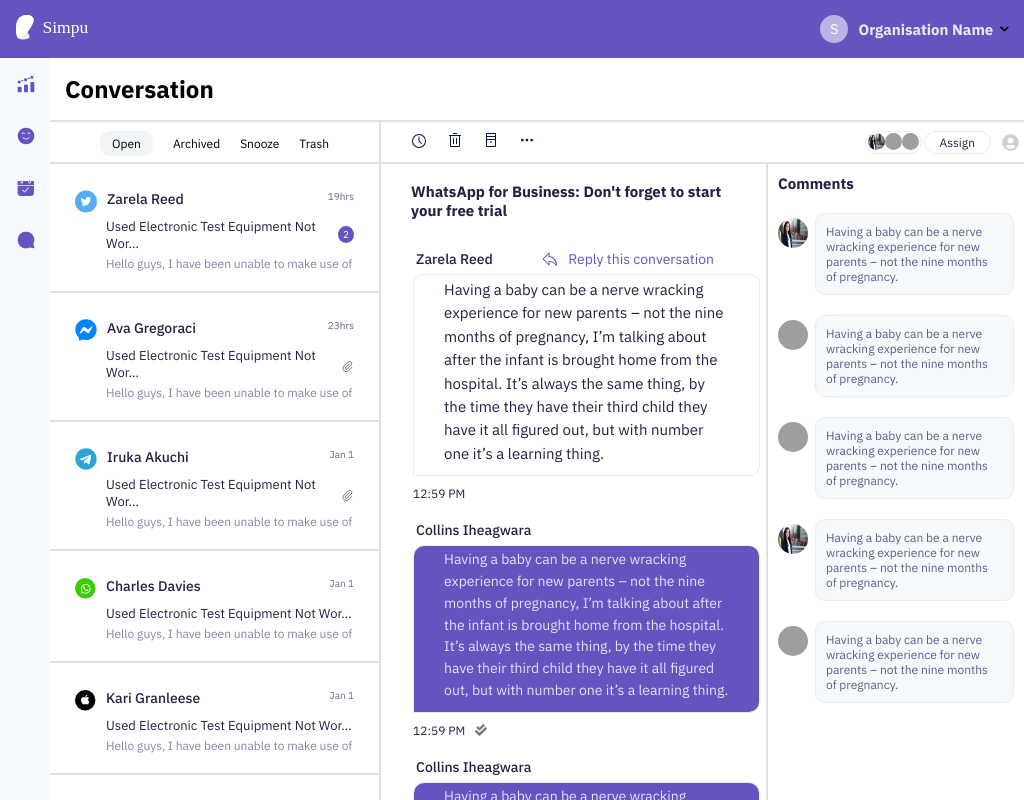
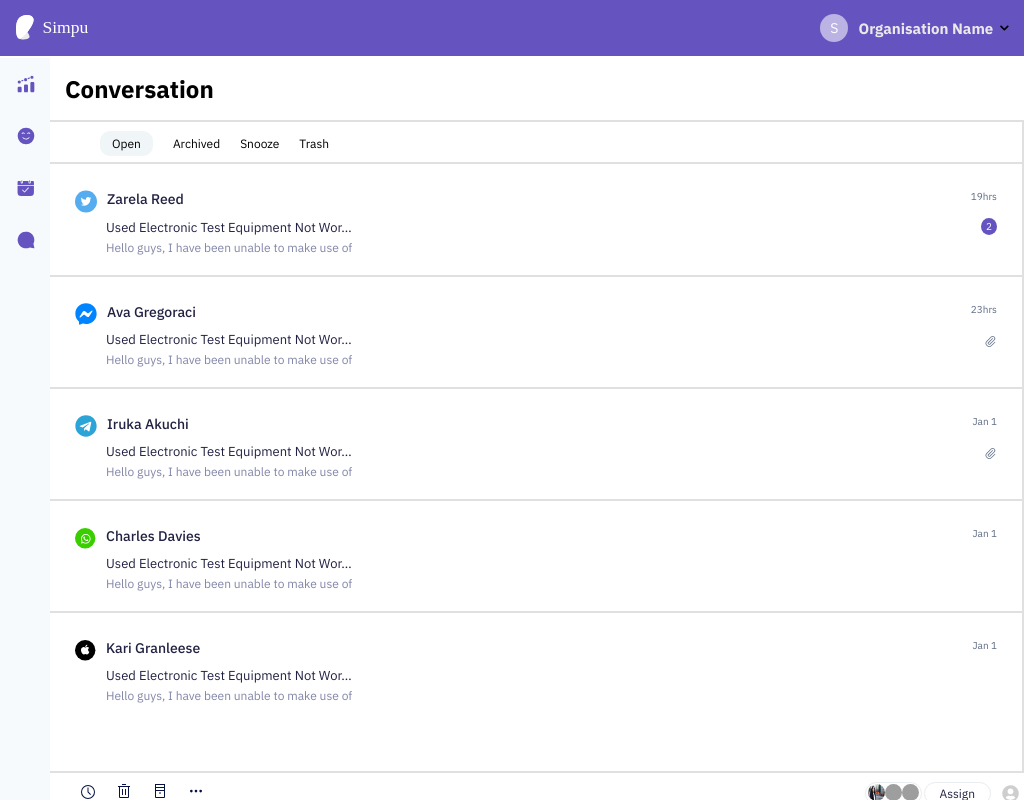
Before and after one commit to Blessedadudu/chatboxui, a React (Create React App) app: page / in a window 1024 px wide. Shown: the top 800 px of the page. Built offline with nearby package versions, Linux system fonts and the light colour scheme; grey boxes are pictures that could not be loaded.

Commit message:
update on scss

```diff
--- a/src/App.css
+++ b/src/App.css
@@ -13,5 +13,6 @@
 
 
 body {
-  position: fixed;
+  /* position: fixed;   */
+
 }
--- a/src/App.js
+++ b/src/App.js
@@ -7,7 +7,7 @@ import './components/responsive.scss';
 
 function App() {
   return (
-    <div className="body">
+    <div>
       <Navbar/>
       <div className="sideChat">
         <Sidebar/>
--- a/src/components/Chatbody/Chatbody.scss
+++ b/src/components/Chatbody/Chatbody.scss
@@ -7,6 +7,8 @@
     display: grid;
     grid-template-columns: 0.55fr 2fr;
 }
+
+
 
 
 
@@ -26,13 +28,17 @@
 
 .section {
     height: 100%;
+    margin-left: 50px;
+    margin-top: 1rem;
+    // position: fixed;
 }
 
 
 .section1 {
     border-right: 2px solid rgb(224, 224, 224);
     background-color: #ffffff;
-    height: 100vh;
+    height: 100%;
+
 
     ul {
         margin: 10px 40px;
--- a/src/components/Chatbody/chatSections/chatSection2/chatSection2.js
+++ b/src/components/Chatbody/chatSections/chatSection2/chatSection2.js
@@ -36,7 +36,7 @@ export default function chatSection2() {
             </div>
 
 
-            <div className="flextry2" >
+            <div className="flextry2">
                 <div className="borRight">
                     <p className="par parbold">WhatsApp for Business: Don't forget to start your free trial</p>
                     <div className="section2Flex">
--- a/src/components/Chatbody/chatSections/chatSection2/chatSection2.scss
+++ b/src/components/Chatbody/chatSections/chatSection2/chatSection2.scss
@@ -24,11 +24,12 @@ ul {
 
 .flextry2 {
     display: flex;
-    grid-template-columns: 0.1fr 1fr;
+    // grid-template-columns: 0.1fr 1fr;
 
     .borRight {
         border-right: 2px solid rgb(224, 224, 224);
-        height: 100vh;
+        height: 100%;
+        // width: 60%;
     }
 }
 
@@ -191,7 +192,7 @@ ul {
 
 .textbox {
     width: 90%;
-    margin: 5rem 0 25px 32px;
+    margin: 5rem 0 3rem 32px;
     border-radius: 10px;
     border: solid 0.8px #e9edf0;
     padding-top: 0;
--- a/src/components/Navbar/Navbar.scss
+++ b/src/components/Navbar/Navbar.scss
@@ -1,8 +1,9 @@
 .nav_icon {
     font-size: 10px;
-    height: 100%;
-    // width: 100%;
+    height: 3.5rem;
+    width: 100%;
     padding: 15px;
+    position: fixed;
     top: 0;
     background: #6554c0;
     color: rgb(235, 232, 232);
@@ -20,7 +21,7 @@
 
 .nav_link {
     list-style: none;
-    display: none;
+    // display: block;
 }
 .organisation {
     display: flex;
--- a/src/components/Sidebar/Sidebar.scss
+++ b/src/components/Sidebar/Sidebar.scss
@@ -1,7 +1,10 @@
 .sidebar {
     background-color: #f6fafd;
     height: 100%;
-    min-height: 100vh;
+    position: fixed;
+    top: 3.6rem;
+    left: 0;
+    bottom: 0;
     width: 50px;
 
     img {
--- a/src/components/responsive.scss
+++ b/src/components/responsive.scss
@@ -4,7 +4,8 @@
     }
 
     .section1 {
-        height: 100vh;
+        height: 100%;
+        // margin: 0;
     }
     .sectionFlex {
         display: grid;
@@ -17,10 +18,13 @@
 
     .section {
         width: 100vw;
+        margin-left: 0;
+        margin-top: 0;
     }
 
     .nav_icon {
-        min-width: 105vw;
+        width: 100%;
+        position: relative;
     }
 
     .section2 .par {
@@ -36,7 +40,7 @@
     .flextry2 {
         .borRight {
             border-right: 2px solid rgb(255, 255, 255);
-            height: 147vh;
+            height: 147%;
         }
     }
 
@@ -78,7 +82,7 @@
     }
 
     .pad {
-        padding-bottom: 50px;
+        padding-bottom: 1rem;
     }
 
     .section2Flex {
@@ -113,7 +117,7 @@
         // margin-bottom: 20px;
         justify-content: space-around;
         background-color: #6454c035;
-        width: 105vw;
+        width: 100%;
 
         ul {
             margin: 0 !important;
@@ -122,3 +126,40 @@
     }
 
 }
+
+@media screen and (min-width : 900px) and (max-width: 1200px) {
+    .sectionFlex {
+        display: grid;
+        grid-template-columns: 2fr;
+    }
+
+    .flextry2 {
+
+        .borRight {
+            border-right: 2px solid rgb(224, 224, 224);
+            height: 100vh;
+            width: 70%;
+        }
+    }
+
+    .section3 {
+        height: 100%;
+        width: 28vw;
+        padding: 10px;
+        background-color: #ffffff;
+    }
+
+    .section {
+        margin-top: 1rem;
+    }
+
+    .textbox {
+        width: 90%;
+        margin: 8rem 0 3rem 32px;
+    }
+
+    .pad {
+        padding-bottom: 3rem;
+    }
+
+}
--- a/src/index.css
+++ b/src/index.css
@@ -1,6 +1,3 @@
-
-
-
 body, html {
   margin: 0;
   width: 100%;
```
Also changed, not shown: src/components/Chatbody/Chatbody.js (line endings or trailing spaces).
